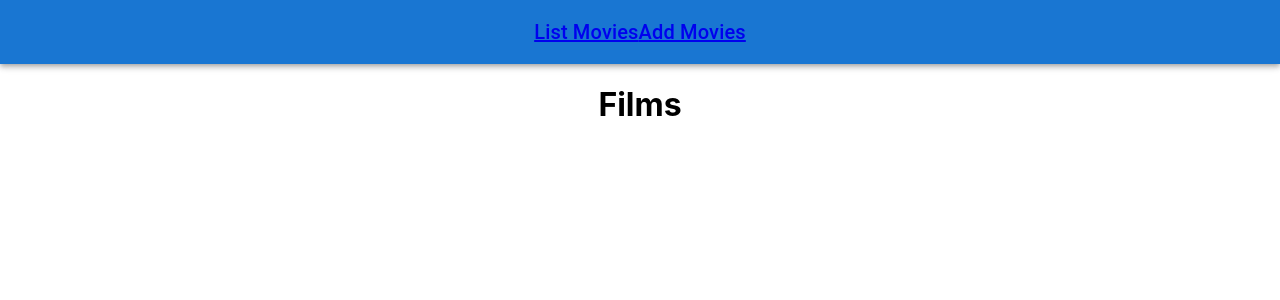
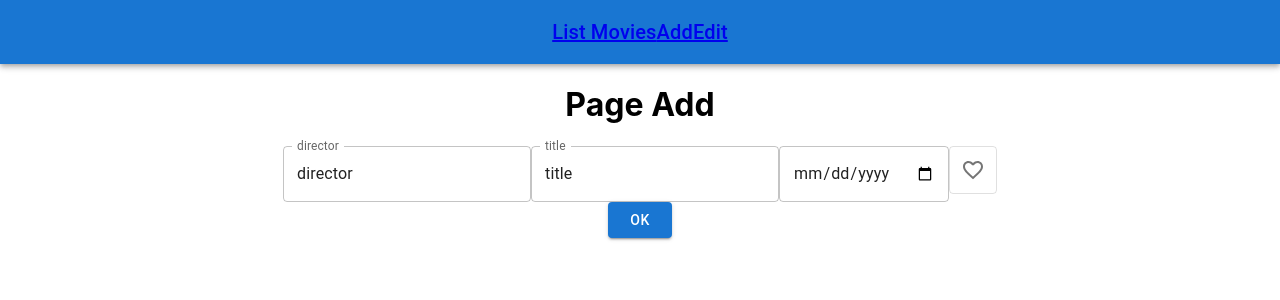
Before and after one commit to NesrineRais/Movies_CRUD_Typescript, a React (Create React App) app: page /add in a window 1280 px wide. Shown: the top 300 px of the page. Built offline with nearby package versions, Linux system fonts and the light colour scheme; no server answers.

Commit message:
add movie form

```diff
--- a/package.json
+++ b/package.json
@@ -5,6 +5,8 @@
   "dependencies": {
     "@emotion/react": "^11.5.0",
     "@emotion/styled": "^11.3.0",
+    "@material-ui/pickers": "^3.3.10",
+    "@mui/icons-material": "^5.0.5",
     "@mui/material": "^5.0.6",
     "@testing-library/jest-dom": "^5.14.1",
     "@testing-library/react": "^11.2.7",
@@ -16,6 +18,10 @@
     "@types/react-router-dom": "^5.1.2",
     "axios": "^0.24.0",
     "cors": "^2.8.5",
+    "date-fns": "^2.25.0",
+    "i": "^0.3.7",
+    "moment": "^2.29.1",
+    "npm": "^8.1.2",
     "react": "^17.0.2",
     "react-dom": "^17.0.2",
     "react-router": "^5.2.1",
--- a/src/App.tsx
+++ b/src/App.tsx
@@ -2,16 +2,18 @@ import React from "react";
 import "./App.css";
 import { Route, Switch } from "react-router-dom";
 import Header from "./components/header";
-import Movies from "./pages/Movies_list";
-import Detail from "./pages/Movie_detail";
+import MoviesList from "./pages/Movies_list";
+import MovieAdd from "./pages/Movie_Add";
+import MovieDetails from "./pages/Movie_detail";
 
 function App() {
   return (
     <div className="App">
       <Header />
       <Switch>
-        <Route exact path="/" component={Movies} />
-        <Route exact path="/:id" component={Detail} />
+        <Route exact path="/" component={MoviesList} />
+        <Route exact path="/add" component={MovieAdd} />
+        <Route exact path="/:id" component={MovieDetails} />
       </Switch>
     </div>
   );
--- a/src/api/movie_api.ts
+++ b/src/api/movie_api.ts
@@ -21,11 +21,12 @@ export const getMovie = (id: number) => {
     })
     .catch((error) => console.log(error));
 };
-export const addMovie = () => {
+export const addMovie = (data: any) => {
+  console.log("response", data);
   return axios
     .post(url)
     .then((response) => {
-      console.log(response);
+      console.log("response", response.data);
       return response.data;
     })
     .catch((error) => console.log(error));
--- a/src/components/header.tsx
+++ b/src/components/header.tsx
@@ -12,7 +12,8 @@ const Header = () => {
         <Toolbar sx={{ mx: "auto" }}>
           <Typography variant="h6" color="inherit" noWrap>
             <Link to="/">List Movies</Link>
-            <Link to="/Add">Add Movies</Link>
+            <Link to="/add">Add</Link>
+            <Link to="/Edit">Edit</Link>
           </Typography>
         </Toolbar>
       </AppBar>
--- a/src/pages/Movie_Add.tsx
+++ b/src/pages/Movie_Add.tsx
@@ -1,5 +1,105 @@
-import React from "react";
-const Add = () => {
-  return <></>;
+import React, { useState, useEffect } from "react";
+import Box from "@mui/material/Box";
+import TextField from "@mui/material/TextField";
+import { ToggleButton, Button } from "@mui/material";
+import { Favorite, FavoriteBorder } from "@mui/icons-material";
+import { addMovie } from "../api/movie_api";
+type Field = {
+  value?: any;
+  error?: string;
+  isValid?: boolean;
 };
-export default Add;
+
+//declare le formulaire avec les champs qui existe
+
+type Form = {
+  director: string;
+  title: string;
+  isFavorite: boolean;
+};
+const MovieAdd = () => {
+  const [selectedDate, handleDateChange] = useState(new Date());
+  const [selected, setSelected] = useState(false);
+  const [director, setDirector] = useState("");
+  const [title, setTitle] = useState("");
+  const [isFavorite, setFavorite] = useState(true);
+  const [releaseDate, setDate] = useState(new Date());
+
+  const [form, setForm] = useState<Form>({
+    director: director,
+    title: title,
+    isFavorite: isFavorite,
+  });
+  useEffect(() => {
+    console.log("add");
+    //console.log(match.params.id);
+  }, []);
+  const handleChange = (
+    e: React.ChangeEvent<{ value: string; name: string }>
+  ) => {
+    e.preventDefault();
+
+    //title: setTitle(e.target.value),
+    const fieldName = e.target.name;
+    const fieldValue = e.target.value;
+    const newField = { [fieldName]: e.target.value };
+    setForm({ ...form, ...newField });
+    console.log(form);
+  };
+
+  const handleSubmit = (e: React.FormEvent<HTMLFormElement>) => {
+    e.preventDefault();
+    //console.log(form);
+
+    addMovie(form).then((res) => {
+      console.log("movie", res);
+    });
+  };
+
+  return (
+    <div>
+      <h1>Page Add</h1>
+      <form onSubmit={(e) => handleSubmit(e)}>
+        <div>
+          <TextField
+            label="director"
+            id="name"
+            name="director"
+            defaultValue="director"
+            onChange={(e) => handleChange(e)}
+          />
+          <TextField
+            label="title"
+            name="title"
+            id="outlined-size-normal"
+            defaultValue="title"
+            onChange={(e) => handleChange(e)}
+          />
+          <TextField
+            type="date"
+            name="releaseDate"
+            id="outlined-size-normal"
+            defaultValue="date"
+            onChange={(e) => handleChange(e)}
+          />
+          <ToggleButton
+            value="check"
+            name="isFavorite"
+            selected={selected}
+            onChange={() => {
+              setSelected(!selected);
+            }}
+          >
+            {selected ? <Favorite /> : <FavoriteBorder />}
+          </ToggleButton>
+        </div>
+        <div>
+          <Button variant="contained" type="submit">
+            Ok
+          </Button>
+        </div>
+      </form>
+    </div>
+  );
+};
+export default MovieAdd;
--- a/src/pages/Movie_detail.tsx
+++ b/src/pages/Movie_detail.tsx
@@ -1,5 +1,5 @@
 import React, { FunctionComponent, useState, useEffect } from "react";
-import { RouteComponentProps, Link } from "react-router-dom";
+import { RouteComponentProps } from "react-router-dom";
 import { getMovie } from "../api/movie_api";
 type Params = {
   id: string;
@@ -13,7 +13,7 @@ export interface Movie {
   prevState: null;
 }
 
-const Detail = ({ match }: RouteComponentProps<Params>) => {
+const MovieDetails = ({ match }: RouteComponentProps<Params>) => {
   const [movie, setMovie] = useState<Movie | null>(null);
 
   console.log(movie);
@@ -34,4 +34,4 @@ const Detail = ({ match }: RouteComponentProps<Params>) => {
     </>
   );
 };
-export default Detail;
+export default MovieDetails;
--- a/src/pages/Movies_list.tsx
+++ b/src/pages/Movies_list.tsx
@@ -11,7 +11,7 @@ import CardActions from "@mui/material/CardActions";
 import Button from "@mui/material/Button";
 // eslint-disable-next-line react-hooks/rules-of-hooks
 
-const Movies = () => {
+const MoviesList = () => {
   const [movies, setMovies] = useState<any[]>([]);
   useEffect(() => {
     //methode static
@@ -54,4 +54,4 @@ const Movies = () => {
     </Container>
   );
 };
-export default Movies;
+export default MoviesList;
```
Also changed, not shown: src/reportWebVitals.ts (deleted, +0 -15 lines), 1 other file (tests, documents, lock files or other folders).
